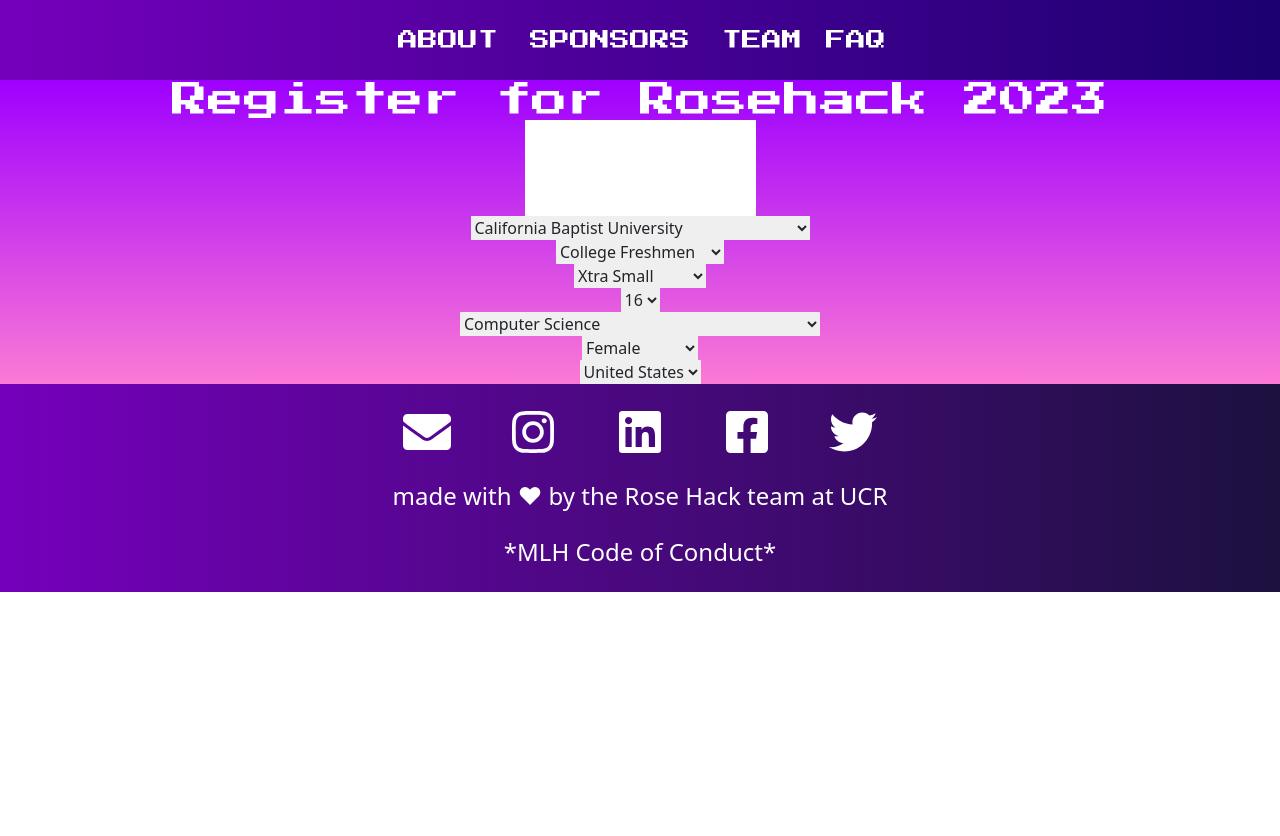
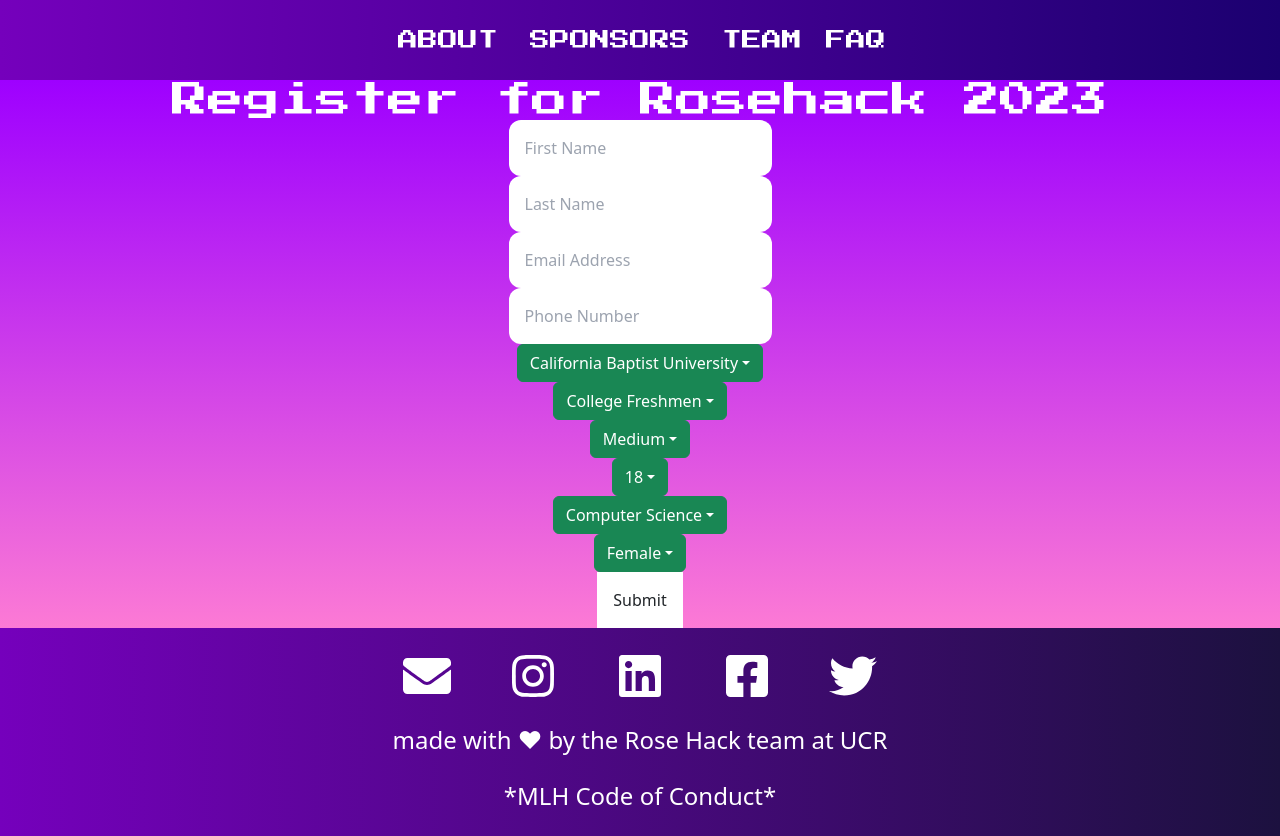
Before and after one commit to Alamode89/rosehack2023, a Next.js app: page /register in a window 1280 px wide. Before the commit the page ends 800 px from the top, so only its background shows below. Built offline with nearby package versions, Linux system fonts and the light colour scheme.

Commit message:
setup register

```diff
--- a/components/Navigation.tsx
+++ b/components/Navigation.tsx
@@ -5,7 +5,7 @@ import { FaBars } from "react-icons/fa";
 
 const Navigation = () => {
   return (
-    <div className="from:bg-navigation-left to:bg-navigation-right min-h-[10vh]">
+    <div className="from:bg-header-left to:bg-header-right min-h-[10vh]">
       <Navbar
         className="bg-gradient-to-r from-header-left to-header-right min-h-[10vh] px-4"
         expand="md"
--- /dev/null
+++ b/components/Selector.tsx
@@ -0,0 +1,29 @@
+import React from "react";
+import Dropdown from "react-bootstrap/Dropdown";
+
+interface props {
+  options: Array<string>;
+  user: Object;
+  field: string;
+  handleInput: Function;
+}
+
+const Selector = ({ options, user, field, handleInput }: props) => {
+  return (
+    <Dropdown>
+      <Dropdown.Toggle variant="success" id="dropdown-basic">
+        {user[field]}
+      </Dropdown.Toggle>
+
+      <Dropdown.Menu>
+        {options.map((option, index) => (
+          <Dropdown.Item key={index} onClick={() => handleInput(field, option)}>
+            {option}
+          </Dropdown.Item>
+        ))}
+      </Dropdown.Menu>
+    </Dropdown>
+  );
+};
+
+export default Selector;
--- a/pages/register.tsx
+++ b/pages/register.tsx
@@ -1,4 +1,5 @@
 import React, { useState } from "react";
+import Selector from "../components/Selector";
 
 const schools = [
   "University of California, Riverside",
@@ -38,30 +39,28 @@ const majors = [
 
 const genders = ["Female", "Male", "Transgender", "Nonbinary"];
 
-const countries = ["United States"];
-
 const data = {
   first: "",
   last: "",
-  age: 0,
+  age: 18,
   phone: "",
   email: "",
   school: "California Baptist University",
-  grade: "",
+  grade: "College Freshmen",
   country: "",
   dietary: [],
   underrepresented: false,
-  gender: "",
-  shirt: "",
-  major: "",
+  gender: "Female",
+  shirt: "Medium",
+  major: "Computer Science",
 };
 
 const Register = () => {
   const [user, setUser] = useState(data);
 
-  const handleInput = (e: any) => {
-    console.log(e.target.name, e.target.value);
-    setUser({ ...user, [e.target.name]: e.target.value });
+  const handleInput = (data, value) => {
+    console.log(data, value);
+    setUser({ ...user, [data]: value });
     console.log(user);
   };
 
@@ -70,60 +69,81 @@ const Register = () => {
       <div className="font-pixel text-4xl p-0 m-0 text-white text-center">
         Register for Rosehack 2023
       </div>
-      <input type="text" />
-      <input type="text" />
-      <input type="text" />
-      <input type="text" />
-      <select name="school" value={user.school} onChange={handleInput}>
-        {schools.map((school, index) => (
-          <option key={index} value={school}>
-            {school}
-          </option>
-        ))}
-      </select>
-      <select name="grade">
-        {grades.map((grade, index) => (
-          <option key={index} value={grade}>
-            {grade}
-          </option>
-        ))}
-      </select>
-      <select name="shirt">
-        {shirts.map((shirt, index) => (
-          <option key={index} value={shirt}>
-            {shirt}
-          </option>
-        ))}
-      </select>
+      <input
+        type="text"
+        name="first"
+        value={user.first}
+        onChange={handleInput}
+        placeholder="First Name"
+        className="rounded-xl p-3"
+      />
+      <input
+        type="text"
+        name="last"
+        value={user.last}
+        onChange={handleInput}
+        placeholder="Last Name"
+        className="rounded-xl p-3"
+      />
+      <input
+        type="text"
+        name="email"
+        value={user.email}
+        onChange={handleInput}
+        placeholder="Email Address"
+        className="rounded-xl p-3"
+      />
+      <input
+        type="text"
+        name="phone"
+        value={user.phone}
+        onChange={handleInput}
+        placeholder="Phone Number"
+        className="rounded-xl p-3"
+      />
 
-      <select name="age">
-        {ages.map((age, index) => (
-          <option key={index} value={age}>
-            {age}
-          </option>
-        ))}
-      </select>
-      <select name="major">
-        {majors.map((major, index) => (
-          <option key={index} value={major}>
-            {major}
-          </option>
-        ))}
-      </select>
-      <select name="gender">
-        {genders.map((gender, index) => (
-          <option key={index} value={gender}>
-            {gender}
-          </option>
-        ))}
-      </select>
-      <select name="country">
-        {countries.map((country, index) => (
-          <option key={index} value={country}>
-            {country}
-          </option>
-        ))}
-      </select>
+      <Selector
+        options={schools}
+        user={user}
+        field="school"
+        handleInput={handleInput}
+      />
+
+      <Selector
+        options={grades}
+        user={user}
+        field="grade"
+        handleInput={handleInput}
+      />
+
+      <Selector
+        options={shirts}
+        user={user}
+        field="shirt"
+        handleInput={handleInput}
+      />
+
+      <Selector
+        options={ages}
+        user={user}
+        field="age"
+        handleInput={handleInput}
+      />
+
+      <Selector
+        options={majors}
+        user={user}
+        field="major"
+        handleInput={handleInput}
+      />
+
+      <Selector
+        options={genders}
+        user={user}
+        field="gender"
+        handleInput={handleInput}
+      />
+      <button className="p-3 bg-white">Submit</button>
     </div>
   );
 };
```
